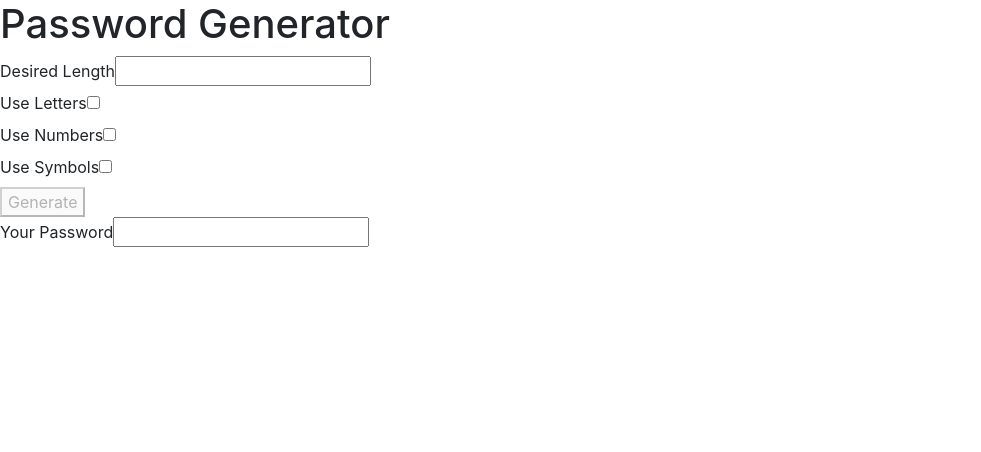
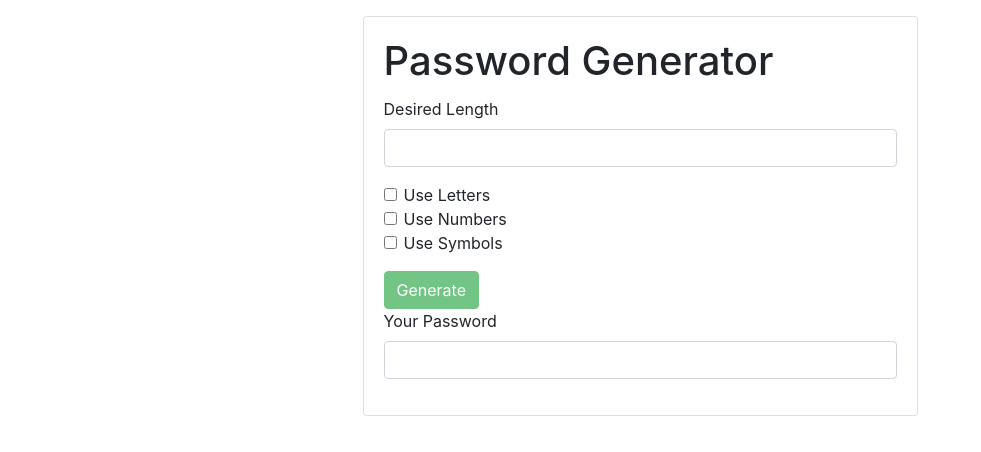
Before and after one commit to suchprogramming/ng-pwgen, an Angular app: page / in a window 1280 px wide. Shown: the top 452 px of the page, without its empty margins (0-981 px from the left). Built offline with nearby package versions, Linux system fonts and the light colour scheme.

Commit message:
feat(site-styles): add bs to generator template

```diff
--- a/src/app/app.component.html
+++ b/src/app/app.component.html
@@ -1,29 +1,42 @@
-<h1>Password Generator</h1>
-<div>
+<div class="container mt-3">
+  <div class="row ">
+    <div class="col-md">
+      <div class="card w-50 mx-auto">
+        <div class="card-body">
+          <h1 class="card-title">Password Generator</h1>
+          <div class="form-group">
             <label>Desired Length</label>
-  <input (input)="onChangeLength($event.target.value)" type="text" />
+            <input (input)="onChangeLength($event.target.value)" class="form-control" type="text" />
           </div>
-<div>
-  <label>Use Letters</label>
-  <input (change)="onChangeLetters()" type="checkbox" />
+          <div class="form-group">
+            <div class="form-check">
+              <input (change)="onChangeLetters()" class="form-check-input" type="checkbox" id="useLetters" />
+              <label for="useLetters" class="form-check-label">Use Letters</label>
             </div>
-<div>
-  <label>Use Numbers</label>
-  <input (change)="onChangeNumbers()" type="checkbox" />
+            <div class="form-check">
+              <input (change)="onChangeNumbers()" class="form-check-input" type="checkbox" id="useNumbers" />
+              <label for="useNumbers" class="form-check-label">Use Numbers</label>
             </div>
-<div>
-  <label>Use Symbols</label>
-  <input (change)="onChangeSymbols()" type="checkbox" />
+            <div class="form-check">
+              <input (change)="onChangeSymbols()" class="form-check-input" type="checkbox" id="useSymbols" />
+              <label for="useSymbols" class="form-check-label">Use Symbols</label>
+            </div>
           </div>
           <div>
             <button
+              class="btn btn-success"
               [disabled]="!(length && (useLetters || useNumbers || useSymbols))"
               (click)="onButtonClick()"
             >
               Generate
             </button>
           </div>
-<div>
+          <div class="form-group">
             <label>Your Password</label>
-  <input [value]="password" type="text" />
+            <input class="form-control" [value]="password" type="text" />
           </div>
+        </div>
+      </div>
+    </div>
+  </div>
+</div>
```
Lines whose indentation alone changed are shown as unchanged.
